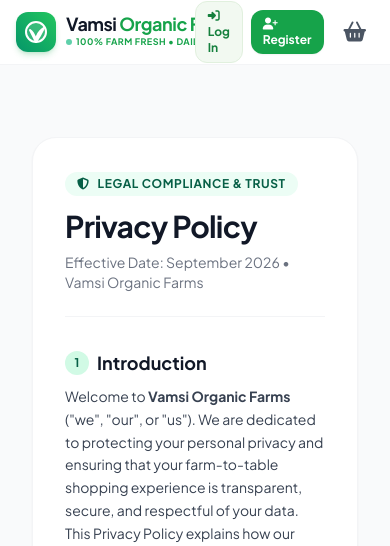
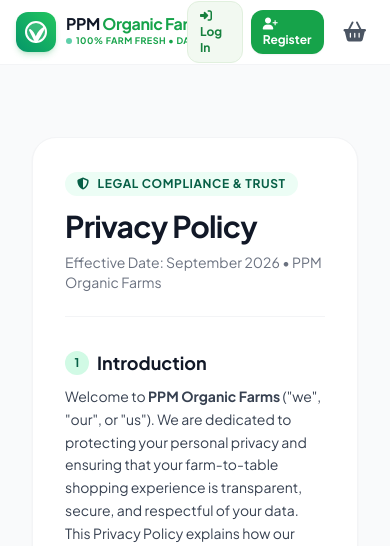
Before and after one commit to vamsikrishna2005/vamsi_organics, a Flask app: page /privacy-policy in a window 390 px wide. Shown: the top 546 px of the page. Run offline with Flask 3, Linux system fonts and the light colour scheme; data comes from the database, SQL or seed files in the repository; both versions use the stored data as it was after the commit; some libraries are stand-ins or nearby versions.

Commit message:
Rebrand to PPM Organic Farms, enhance mobile & tablet responsiveness, and activate PPM10 coupon

```diff
--- a/app.py
+++ b/app.py
@@ -458,7 +458,7 @@ def api_admin_export_customers_csv():
     return Response(
         output.getvalue(),
         mimetype="text/csv",
-        headers={"Content-Disposition": "attachment; filename=vamsi_farm_customers_directory.csv"}
+        headers={"Content-Disposition": "attachment; filename=ppm_farm_customers_directory.csv"}
     )
 
 # =====================================================================
@@ -578,7 +578,7 @@ def backup_database():
         return redirect(url_for('admin_login'))
 
     timestamp = datetime.now().strftime('%Y%m%d_%H%M%S')
-    filename = f"vamsi_market_backup_{timestamp}.db"
+    filename = f"ppm_market_backup_{timestamp}.db"
     return send_file(
         database.DB_PATH,
         as_attachment=True,
@@ -611,7 +611,7 @@ def login():
             conn = get_db_connection()
             admin_user = conn.execute("""
                 SELECT * FROM users
-                WHERE role = 'admin' AND (email = ? OR phone = ? OR LOWER(name) LIKE ? OR ? IN ('admin', 'vamsi'))
+                WHERE role = 'admin' AND (email = ? OR phone = ? OR LOWER(name) LIKE ? OR ? IN ('admin', 'vamsi', 'ppm', '7675960440', '9999999999'))
             """, (username, username, f"%{username.lower()}%", username.lower())).fetchone()
             conn.close()
 
@@ -623,7 +623,7 @@ def login():
                         is_valid = check_password_hash(stored_pw, password)
                     else:
                         is_valid = (stored_pw == password)
-                if not is_valid and password in ('admin123', 'Vamsi@Farm2026'):
+                if not is_valid and password in ('admin123', 'Vamsi@Farm2026', 'PPM@Farm2026'):
                     is_valid = True
 
                 if is_valid:
@@ -822,7 +822,7 @@ def process_google_user(email, name, picture=''):
             session['auth_provider'] = 'google'
             session['profile_picture'] = picture or ''
 
-            flash(f"Welcome to Vamsi Organic Farms, {name}! ₹100 Welcome Coins added to your wallet.", "success")
+            flash(f"Welcome to PPM Organic Farms, {name}! ₹100 Welcome Coins added to your wallet.", "success")
             return redirect(url_for('dashboard', tab='market'))
     except Exception as e:
         conn.rollback()
@@ -935,7 +935,7 @@ def admin_login():
         conn = get_db_connection()
         admin_user = conn.execute("""
             SELECT * FROM users
-            WHERE role = 'admin' AND (email = ? OR phone = ? OR LOWER(name) LIKE ? OR ? IN ('admin', 'vamsi', '7675960440', '9999999999'))
+            WHERE role = 'admin' AND (email = ? OR phone = ? OR LOWER(name) LIKE ? OR ? IN ('admin', 'vamsi', 'ppm', '7675960440', '9999999999'))
         """, (username, username, f"%{username.lower()}%", username.lower())).fetchone()
         conn.close()
 
@@ -947,7 +947,7 @@ def admin_login():
                     is_valid = check_password_hash(stored_pw, password)
                 else:
                     is_valid = (stored_pw == password)
-            if not is_valid and password in ('admin123', 'Vamsi@Farm2026'):
+            if not is_valid and password in ('admin123', 'Vamsi@Farm2026', 'PPM@Farm2026'):
                 is_valid = True
 
             if is_valid:
@@ -1223,6 +1223,13 @@ def validate_coupon():
         return jsonify({"success": False, "error": "Please enter a coupon code."}), 400
 
     COUPONS = {
+        'PPM10': {
+            'min_order': 99.0,
+            'type': 'percent',
+            'value': 10.0,
+            'max_discount': 150.0,
+            'description': '10% OFF on fresh organic harvest'
+        },
         'FARM50': {
             'min_order': 199.0,
             'type': 'flat',
@@ -1260,7 +1267,7 @@ def validate_coupon():
     elif code in COUPONS:
         cp = COUPONS[code]
     else:
-        return jsonify({"success": False, "error": f"Invalid coupon '{code}'. Try FARM50 or VAMSI10."}), 400
+        return jsonify({"success": False, "error": f"Invalid coupon '{code}'. Try PPM10 or FARM50."}), 400
     if subtotal < cp['min_order']:
         return jsonify({
             "success": False,
@@ -2029,7 +2036,7 @@ def admin_order_action():
         notify_msg = f"Your harvest order #{order_id} is out for doorstep delivery! Our express delivery rider is on the way. 🚚"
     elif action == 'deliver':
         new_status = 'Delivered'
-        notify_msg = f"Order #{order_id} has been delivered fresh to your doorstep. Thank you for choosing Vamsi Organic Farms! 🥗"
+        notify_msg = f"Order #{order_id} has been delivered fresh to your doorstep. Thank you for choosing PPM Organic Farms! 🥗"
     elif action == 'cancel':
         new_status = 'Cancelled'
         notify_msg = f"Order #{order_id} has been cancelled by farm operations."
--- a/database.py
+++ b/database.py
@@ -416,6 +416,7 @@ def check_and_migrate_db():
     if coupon_count == 0:
         now_str = datetime.now().strftime('%Y-%m-%d %H:%M:%S')
         default_coupons = [
+            ('PPM10', 99.0, 'percent', 10.0, 150.0, '10% OFF on fresh organic harvest (up to ₹150)', 1, now_str),
             ('FARM50', 199.0, 'flat', 50.0, 50.0, 'Flat ₹50 OFF on orders above ₹199', 1, now_str),
             ('VAMSI10', 99.0, 'percent', 10.0, 150.0, '10% OFF on fresh organic harvest (up to ₹150)', 1, now_str),
             ('FIRSTFARM', 150.0, 'percent', 15.0, 200.0, '15% Welcome Discount on your first farm order', 1, now_str),
--- a/static/js/store.js
+++ b/static/js/store.js
@@ -1,4 +1,4 @@
-// Vamsi Organic Farms - Frontend Store, Invoicing, Cart, Address Manager, Coupons, and Real-Time Admin Alerts
+// PPM Organic Farms - Frontend Store, Invoicing, Cart, Address Manager, Coupons, and Real-Time Admin Alerts
 
 let cart = [];
 let userAddresses = [];
@@ -1119,7 +1119,7 @@ function openOrderSuccessModal(result, deliverySlot, deliveryAddress) {
 
     const waBtn = document.getElementById("success-modal-whatsapp-btn");
     if (waBtn && result.order_id) {
-        const msg = encodeURIComponent(`Hello Vamsi Organic Farms, I have an inquiry about my recent Order #${result.order_id}!`);
+        const msg = encodeURIComponent(`Hello PPM Organic Farms, I have an inquiry about my recent Order #${result.order_id}!`);
         waBtn.href = `https://wa.me/917675960440?text=${msg}`;
     }
 
@@ -1756,7 +1756,7 @@ async function openInvoiceModal(orderId) {
                             <i class="fa-solid fa-leaf text-lg"></i>
                         </div>
                         <div>
-                            <h3 class="font-black text-base text-gray-900">VAMSI ORGANIC FARMS</h3>
+                            <h3 class="font-black text-base text-gray-900">PPM ORGANIC FARMS</h3>
                             <p class="text-[10px] font-bold text-emerald-700">100% Certified Organic • Direct Harvest</p>
                         </div>
                     </div>
--- a/templates/admin_customers.html
+++ b/templates/admin_customers.html
@@ -175,7 +175,7 @@
                                             <span>+91 {{ c.phone }}</span>
                                         </a>
                                         <!-- Direct 1-Click WhatsApp Button -->
-                                        <a href="https://wa.me/91{{ c.phone }}?text=Hello%20{{ c.name | urlencode }}%2C%20this%20is%20Vamsi%20Organic%20Farms%20regarding%20your%20farm%20orders%20and%20produce%20delivery."
+                                        <a href="https://wa.me/91{{ c.phone }}?text=Hello%20{{ c.name | urlencode }}%2C%20this%20is%20PPM%20Organic%20Farms%20regarding%20your%20farm%20orders%20and%20produce%20delivery."
                                            target="_blank"
                                            class="bg-emerald-50 hover:bg-emerald-100 text-emerald-700 p-1.5 rounded-lg border border-emerald-200 transition shadow-2xs inline-flex items-center justify-center"
                                            title="Chat directly with {{ c.name }} on WhatsApp">
@@ -546,7 +546,7 @@
                 contactEl.innerHTML = `📞 +91 ${c.phone} • ✉️ ${c.email || 'No email registered'}`;
             }
             if (waBtn) {
-                waBtn.href = `https://wa.me/91${c.phone}?text=Hello%20${encodeURIComponent(c.name)}%2C%20this%20is%20Vamsi%20Organic%20Farms%20regarding%20your%20farm%20orders.`;
+                waBtn.href = `https://wa.me/91${c.phone}?text=Hello%20${encodeURIComponent(c.name)}%2C%20this%20is%20PPM%20Organic%20Farms%20regarding%20your%20farm%20orders.`;
             }
             const callBtn = document.getElementById('drawer-header-call-btn');
             if (callBtn) {
@@ -609,7 +609,7 @@
                     else if (order.status === 'Out for Delivery') statusClass = "bg-amber-50 text-amber-800 border-amber-200";
                     else if (order.status === 'Cancelled') statusClass = "bg-red-50 text-red-800 border-red-200";
 
-                    const waOrderMsg = encodeURIComponent(`Hello ${c.name}, this is Vamsi Organic Farms regarding your Order #${order.order_id} (Status: ${order.status}). Let us know if you need any assistance!`);
+                    const waOrderMsg = encodeURIComponent(`Hello ${c.name}, this is PPM Organic Farms regarding your Order #${order.order_id} (Status: ${order.status}). Let us know if you need any assistance!`);
 
                     return `
                         <div class="p-4 rounded-2xl bg-white border border-gray-200 shadow-xs space-y-3">
--- a/templates/admin_login.html
+++ b/templates/admin_login.html
@@ -88,7 +88,7 @@
             </div>
             <div>
                 <h1 class="font-black text-2xl tracking-tight text-gray-900 leading-snug">
-                    VAMSI <span class="text-emerald-700">ORGANIC FARMS</span>
+                    PPM <span class="text-emerald-700">ORGANIC FARMS</span>
                 </h1>
                 <p class="text-xs font-bold text-gray-500 mt-1">
                     Store Manager & Operations Sign In
@@ -133,7 +133,7 @@
                     <span class="absolute inset-y-0 left-0 pl-3.5 flex items-center text-gray-400">
                         <i class="fa-solid fa-user-tie text-xs"></i>
                     </span>
-                    <input type="text" id="admin-username" name="username" value="{{ request.args.get('username', '') }}" placeholder="Enter username or mobile (admin or 7675960440)" required autofocus autocomplete="off"
+                    <input type="text" id="admin-username" name="username" value="{{ request.args.get('username', '') }}" placeholder="Enter username or mobile (ppm, admin, or 7675960440)" required autofocus autocomplete="off"
                            class="admin-auth-input pl-10 w-full px-4 py-3.5 border border-gray-200 rounded-2xl font-bold text-sm text-gray-900 focus:outline-none focus:ring-2 focus:ring-emerald-600 bg-gray-50/60 transition">
                 </div>
             </div>
--- a/templates/base.html
+++ b/templates/base.html
@@ -5,7 +5,7 @@
     <meta name="viewport" content="width=device-width, initial-scale=1.0">
     <meta name="user-role" content="{{ current_user.role if current_user else 'guest' }}">
     <meta name="user-id" content="{{ current_user.id if current_user else '' }}">
-    <title>Vamsi Vegi Market - Fresh & Smart 🥬</title>
+    <title>PPM Organic Farms - Fresh & Smart 🥬</title>
 
     <!-- PWA Web App Manifest & Mobile Web Tags -->
     <link rel="manifest" href="/static/manifest.json">
@@ -13,7 +13,7 @@
     <meta name="mobile-web-app-capable" content="yes">
     <meta name="apple-mobile-web-app-capable" content="yes">
     <meta name="apple-mobile-web-app-status-bar-style" content="black-translucent">
-    <meta name="apple-mobile-web-app-title" content="Vamsi Farms">
+    <meta name="apple-mobile-web-app-title" content="PPM Farms">
     <link rel="apple-touch-icon" href="/static/icons/apple-touch-icon.png">
     <link rel="icon" type="image/png" sizes="192x192" href="/static/icons/icon-192.png">
     <link rel="icon" type="image/png" sizes="512x512" href="/static/icons/icon-512.png">
@@ -90,11 +90,11 @@
                             </div>
                             <div class="flex flex-col">
                                 <div class="flex items-center">
-                                    <span class="font-extrabold text-lg tracking-tight text-gray-900 leading-none">
-                                        Vamsi <span class="text-primary-600">Organic Farms</span>
+                                    <span class="font-extrabold text-base sm:text-lg tracking-tight text-gray-900 leading-none">
+                                        PPM <span class="text-primary-600">Organic Farms</span>
                                     </span>
                                     {% if request.path.startswith('/admin') %}
-                                        <span class="ml-2 inline-flex items-center px-2 py-0.5 rounded-full text-[10px] font-black bg-purple-100 text-purple-800 border border-purple-200">
+                                        <span class="ml-1.5 sm:ml-2 inline-flex items-center px-2 py-0.5 rounded-full text-[9px] sm:text-[10px] font-black bg-purple-100 text-purple-800 border border-purple-200">
                                             ⚡ Admin Console
                                         </span>
                                     {% endif %}
@@ -159,7 +159,7 @@
 
                     <div class="flex items-center space-x-3">
                         {% if not request.path.startswith('/admin') %}
-                        <a href="https://wa.me/917675960440?text=Hello%20Vamsi%20Organic%20Farms%2C%20I%20have%20an%20inquiry%20about%20fresh%20vegetables!"
+                        <a href="https://wa.me/917675960440?text=Hello%20PPM%20Organic%20Farms%2C%20I%20have%20an%20inquiry%20about%20fresh%20vegetables!"
                            target="_blank"
                            class="hidden lg:inline-flex items-center gap-1.5 text-xs bg-emerald-50 hover:bg-emerald-100 text-emerald-800 px-3 py-1.5 rounded-full border border-emerald-200 font-bold transition shadow-2xs"
                            title="Chat with Customer Support on WhatsApp (+91 76759 60440)">
@@ -320,7 +320,7 @@
     </button>
 
     <!-- Floating Farm Support WhatsApp Button -->
-    <a href="https://api.whatsapp.com/send?phone=917675960440&text=Hello%20Vamsi%20Organic%20Farms%2C%20I%20have%20an%20inquiry%20about%20fresh%20vegetables%20or%20my%20order!"
+    <a href="https://api.whatsapp.com/send?phone=917675960440&text=Hello%20PPM%20Organic%20Farms%2C%20I%20have%20an%20inquiry%20about%20fresh%20vegetables%20or%20my%20order!"
        target="_blank"
        rel="noopener noreferrer"
        title="Chat with Farm Support on WhatsApp (+91 76759 60440)"
@@ -365,7 +365,7 @@
                 <i class="fa-brands fa-whatsapp text-emerald-600 text-xs"></i>
                 <span>Helpline: <strong>+91 76759 60440</strong></span>
             </span>
-            <a href="https://wa.me/917675960440?text=Hello%20Vamsi%20Organic%20Farms%2C%20I%20need%20assistance%20from%20human%20support!"
+            <a href="https://wa.me/917675960440?text=Hello%20PPM%20Organic%20Farms%2C%20I%20need%20assistance%20from%20human%20support!"
                target="_blank"
                class="text-[10px] bg-emerald-600 hover:bg-emerald-700 text-white px-2.5 py-1 rounded-lg transition font-black active:scale-95 flex items-center gap-1">
                 <i class="fa-brands fa-whatsapp text-xs"></i> WhatsApp Support
@@ -385,7 +385,7 @@
                         <span class="text-[9px] font-bold text-emerald-700 bg-emerald-50 px-1.5 py-0.2 rounded-full border border-emerald-100">Farm Assistant</span>
                     </p>
                     <p class="text-xs leading-relaxed text-gray-700">
-                        Namaste! 🙏 Welcome to Vamsi Organic Farms. I'm here 24/7 to help you with <strong>today's harvest availability</strong>, <strong>live delivery tracking</strong>, <strong>authentic Andhra recipes</strong>, <strong>wallet coins</strong>, and any customer support needs!
+                        Namaste! 🙏 Welcome to PPM Organic Farms. I'm here 24/7 to help you with <strong>today's harvest availability</strong>, <strong>live delivery tracking</strong>, <strong>authentic Andhra recipes</strong>, <strong>wallet coins</strong>, and any customer support needs!
                     </p>
                 </div>
             </div>
@@ -437,13 +437,13 @@
                     <i class="fa-solid fa-phone text-[10px]"></i> +91 76759 60440
                 </a>
                 <span class="text-emerald-300">|</span>
-                <a href="https://wa.me/917675960440?text=Hello%20Vamsi%20Organic%20Farms%2C%20I%20need%20assistance%20with%20fresh%20vegetables%20or%20my%20order!"
+                <a href="https://wa.me/917675960440?text=Hello%20PPM%20Organic%20Farms%2C%20I%20need%20assistance%20with%20fresh%20vegetables%20or%20my%20order!"
                    target="_blank"
                    class="text-emerald-700 hover:text-emerald-800 font-black hover:underline flex items-center gap-1">
                     <i class="fa-brands fa-whatsapp text-emerald-600 text-sm"></i> WhatsApp Support (+91 76759 60440)
                 </a>
             </div>
-            <p class="font-bold text-gray-700">&copy; 2026 Vamsi Organic Farms • 100% Farm Fresh Local Harvest.</p>
+            <p class="font-bold text-gray-700">&copy; 2026 PPM Organic Farms • 100% Farm Fresh Local Harvest.</p>
             <p class="text-xs text-gray-400">Pure Organic Daily Harvest • Instant Local Delivery • Smart Farm-to-Table Marketplace • <a href="/privacy-policy" class="text-emerald-700 hover:underline font-semibold">Privacy Policy</a></p>
         </div>
     </footer>
--- a/templates/cart.html
+++ b/templates/cart.html
@@ -205,7 +205,7 @@
                     </div>
 
                     <div class="flex gap-2">
-                        <input type="text" id="coupon-input" placeholder="FARM50 or VAMSI10"
+                        <input type="text" id="coupon-input" placeholder="PPM10 or FARM50"
                                class="flex-grow px-3 py-2 border border-gray-200 rounded-xl font-black text-xs uppercase text-gray-800 bg-white focus:outline-none focus:ring-2 focus:ring-emerald-500">
                         <button type="button" id="apply-coupon-btn" onclick="applyPromoCoupon()"
                                 class="bg-emerald-600 hover:bg-emerald-700 text-white font-black px-4 py-2 rounded-xl text-xs transition active:scale-95">
@@ -218,6 +218,9 @@
                     </div>
 
                     <div class="flex flex-wrap gap-1.5 mt-2">
+                        <button type="button" onclick="quickApplyCoupon('PPM10')" class="text-[10px] font-black bg-emerald-100 hover:bg-emerald-200 text-emerald-900 px-2.5 py-1 rounded-lg border border-emerald-300 transition">
+                            🏷️ PPM10 (10% OFF)
+                        </button>
                         <button type="button" onclick="quickApplyCoupon('FARM50')" class="text-[10px] font-bold bg-gray-50 hover:bg-emerald-50 text-gray-600 hover:text-emerald-700 px-2.5 py-1 rounded-lg border border-dashed border-gray-300 hover:border-emerald-500 transition">
                             🏷️ FARM50 (₹50 OFF)
                         </button>
--- a/templates/google_chooser.html
+++ b/templates/google_chooser.html
@@ -29,7 +29,7 @@
 
         <div class="text-center mb-6">
             <h1 class="text-2xl font-medium text-gray-900">Sign in with Google</h1>
-            <p class="text-sm text-gray-600 mt-1">to continue to <strong class="text-emerald-800 font-bold">Vamsi Organic Farms</strong></p>
+            <p class="text-sm text-gray-600 mt-1">to continue to <strong class="text-emerald-800 font-bold">PPM Organic Farms</strong></p>
         </div>
 
         <!-- Pre-configured Google Accounts for 1-Click Sign-In -->
@@ -89,14 +89,14 @@
                            class="w-full px-3 py-2 bg-white border border-gray-300 rounded-xl text-sm font-medium focus:ring-2 focus:ring-emerald-500 outline-none">
                 </div>
                 <button type="submit" class="w-full bg-[#1a73e8] hover:bg-[#1557b0] text-white text-xs font-bold py-2.5 rounded-xl transition shadow-xs">
-                    Continue to Vamsi Farms
+                    Continue to PPM Farms
                 </button>
             </form>
         </div>
 
         <!-- Google Disclosure Notice -->
         <p class="text-[11px] text-gray-500 leading-relaxed text-center mb-6">
-            To continue, Google will securely share your name, email address, and language preference with Vamsi Organic Farms.
+            To continue, Google will securely share your name, email address, and language preference with PPM Organic Farms.
         </p>
 
         <!-- Actions -->
--- a/templates/login.html
+++ b/templates/login.html
@@ -89,7 +89,7 @@
             </div>
             <div>
                 <h1 class="font-black text-2xl tracking-tight text-gray-900 leading-snug">
-                    VAMSI <span class="text-emerald-600">ORGANIC FARMS</span>
+                    PPM <span class="text-emerald-600">ORGANIC FARMS</span>
                 </h1>
                 <p class="text-xs font-bold text-gray-500 mt-0.5">
                     100% Certified Farm-Fresh Mandi • Delivered Daily
--- a/templates/privacy_policy.html
+++ b/templates/privacy_policy.html
@@ -8,7 +8,7 @@
                 <i class="fa-solid fa-shield-halved"></i> Legal Compliance & Trust
             </div>
             <h1 class="text-3xl sm:text-4xl font-black text-gray-900 tracking-tight">Privacy Policy</h1>
-            <p class="text-sm text-gray-500 mt-2">Effective Date: September 2026 • Vamsi Organic Farms</p>
+            <p class="text-sm text-gray-500 mt-2">Effective Date: September 2026 • PPM Organic Farms</p>
         </div>
 
         <div class="space-y-8 text-sm text-gray-700 leading-relaxed">
@@ -18,7 +18,7 @@
                     Introduction
                 </h2>
                 <p>
-                    Welcome to <strong>Vamsi Organic Farms</strong> ("we", "our", or "us"). We are dedicated to protecting your personal privacy and ensuring that your farm-to-table shopping experience is transparent, secure, and respectful of your data. This Privacy Policy explains how our mobile application and web portal collect, use, and safeguard your information.
+                    Welcome to <strong>PPM Organic Farms</strong> ("we", "our", or "us"). We are dedicated to protecting your personal privacy and ensuring that your farm-to-table shopping experience is transparent, secure, and respectful of your data. This Privacy Policy explains how our mobile application and web portal collect, use, and safeguard your information.
                 </p>
             </section>
 
@@ -77,7 +77,7 @@
                     Contact & Grievance Officer
                 </h2>
                 <div class="bg-emerald-50/60 border border-emerald-100 rounded-2xl p-4 text-xs space-y-1.5 text-emerald-900">
-                    <p class="font-bold text-sm">Vamsi Organic Farms Support Desk</p>
+                    <p class="font-bold text-sm">PPM Organic Farms Support Desk</p>
                     <p><strong>Support Helpline:</strong> <a href="tel:+917675960440" class="font-bold underline">+91 76759 60440</a></p>
                     <p><strong>WhatsApp Support:</strong> <a href="https://wa.me/917675960440" target="_blank" class="font-bold underline">+91 76759 60440</a></p>
                     <p><strong>Address:</strong> Farm Operations Center, Andhra Pradesh, India</p>
--- a/test_admin_and_order_flow.py
+++ b/test_admin_and_order_flow.py
@@ -294,7 +294,7 @@ class TestAdminAndOrderFlow(unittest.TestCase):
         html = res.data.decode('utf-8')
         self.assertIn('order-success-modal', html)
         self.assertIn('Thank you for ordering with', html)
-        self.assertIn('Vamsi Organic Farms', html)
+        self.assertTrue('PPM Organic Farms' in html or 'Vamsi Organic Farms' in html)
         self.assertIn('will deliver soon', html)
 
 if __name__ == '__main__':
--- a/test_pwa_and_production_deployment.py
+++ b/test_pwa_and_production_deployment.py
@@ -24,7 +24,7 @@ class TestPWAAndProductionDeployment(unittest.TestCase):
         with open(manifest_path, "r", encoding="utf-8") as f:
             manifest = json.load(f)
 
-        self.assertIn("Vamsi", manifest.get("name", ""))
+        self.assertTrue("PPM" in manifest.get("name", "") or "Vamsi" in manifest.get("name", ""))
         self.assertIn("short_name", manifest)
         self.assertEqual(manifest.get("display"), "standalone")
         self.assertEqual(manifest.get("start_url"), "/dashboard?tab=market")
@@ -46,7 +46,7 @@ class TestPWAAndProductionDeployment(unittest.TestCase):
         with open(sw_path, "r", encoding="utf-8") as f:
             sw_code = f.read()
 
-        self.assertIn("vamsi-vegi-cache", sw_code)
+        self.assertTrue("ppm-vegi-cache" in sw_code or "vamsi-vegi-cache" in sw_code)
         self.assertIn("install", sw_code)
         self.assertIn("fetch", sw_code)
         self.assertIn("caches.open", sw_code)
```
Also changed, not shown: farm_ai.py (+4 -4 lines), static/service-worker.js (+4 -4 lines), templates/dashboard.html (+28 -25 lines), templates/shop.html (+15 -12 lines), README.md, market.db, static/manifest.json.
